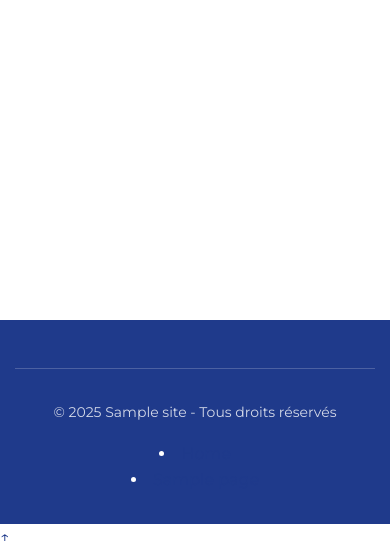
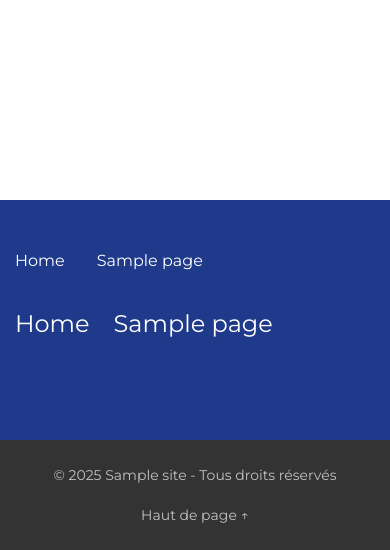
Before and after one commit to ylureault/Insuffle-Theme-Wordpress, a WordPress theme: template insuffle-theme/page.php in a window 390 px wide. Shown: the part 294-844 px from the top of the page. Run offline with PHP 8.4 and a stand-in for WordPress, Linux system fonts and the light colour scheme; the site name, menu and one post (Sample post) are stand-ins, and other content is empty; some libraries are stand-ins or nearby versions.

Commit message:
refactor: Restructure footer to match old theme layout
- Changed widget areas from footer-1 through footer-4 to sidebar-1 and sidebar-2
- Created new template-parts/footer-menus-widgets.php for footer/social menus and widgets
- Simplified footer.php to only contain copyright and back-to-top link (matching old theme)
- Updated CSS for new footer structure:
  - Added .footer-nav-widgets-wrapper for pre-footer section
  - Added .footer-menus-wrapper for footer and social menus
  - Added .footer-widgets-wrapper for widget columns
  - Simplified .site-footer and added .footer-credits
  - Added responsive styles for mobile layout
- This matches the old Twenty Twenty theme footer structure where footer menus/widgets appear BEFORE the copyright footer

```diff
--- a/insuffle-theme/footer.php
+++ b/insuffle-theme/footer.php
@@ -1,54 +1,13 @@
     </div><!-- #content -->
+
+    <?php
+    // Display footer menus and widgets section (before main footer)
+    get_template_part( 'template-parts/footer-menus-widgets' );
+    ?>
 
     <footer id="site-footer" class="site-footer">
         <div class="container">
-
-            <?php if ( is_active_sidebar( 'footer-1' ) || is_active_sidebar( 'footer-2' ) || is_active_sidebar( 'footer-3' ) || is_active_sidebar( 'footer-4' ) ) : ?>
-                <div class="footer-content">
-
-                    <?php if ( is_active_sidebar( 'footer-1' ) ) : ?>
-                        <div class="footer-column">
-                            <?php dynamic_sidebar( 'footer-1' ); ?>
-                        </div>
-                    <?php endif; ?>
-
-                    <?php if ( is_active_sidebar( 'footer-2' ) ) : ?>
-                        <div class="footer-column">
-                            <?php dynamic_sidebar( 'footer-2' ); ?>
-                        </div>
-                    <?php endif; ?>
-
-                    <?php if ( is_active_sidebar( 'footer-3' ) ) : ?>
-                        <div class="footer-column">
-                            <?php dynamic_sidebar( 'footer-3' ); ?>
-                        </div>
-                    <?php endif; ?>
-
-                    <?php if ( is_active_sidebar( 'footer-4' ) ) : ?>
-                        <div class="footer-column">
-                            <?php dynamic_sidebar( 'footer-4' ); ?>
-                        </div>
-                    <?php endif; ?>
-
-                </div><!-- .footer-content -->
-            <?php endif; ?>
-
-            <div class="footer-bottom">
-
-                <?php
-                // Footer logo
-                $footer_logo_id = get_theme_mod( 'insuffle_footer_logo' );
-                if ( $footer_logo_id ) :
-                    $footer_logo_url = wp_get_attachment_image_url( $footer_logo_id, 'full' );
-                    if ( $footer_logo_url ) :
-                        ?>
-                        <img src="<?php echo esc_url( $footer_logo_url ); ?>"
-                             alt="<?php bloginfo( 'name' ); ?>"
-                             class="footer-logo">
-                        <?php
-                    endif;
-                endif;
-                ?>
+            <div class="footer-credits">
 
                 <p class="copyright">
                     <?php
@@ -66,31 +25,14 @@
                     ?>
                 </p>
 
-                <?php
-                // Footer menu
-                if ( has_nav_menu( 'footer' ) ) {
-                    wp_nav_menu(
-                        array(
-                            'theme_location' => 'footer',
-                            'menu_id'        => 'footer-menu',
-                            'container'      => 'nav',
-                            'container_class' => 'footer-navigation',
-                            'depth'          => 1,
-                            'fallback_cb'    => false,
-                        )
-                    );
-                }
-                ?>
+                <!-- Back to top link (inline with copyright) -->
+                <a href="#page" class="back-to-top-link" aria-label="<?php esc_attr_e( 'Retour en haut', 'insuffle' ); ?>">
+                    <?php esc_html_e( 'Haut de page', 'insuffle' ); ?> ↑
+                </a>
 
-            </div><!-- .footer-bottom -->
-
+            </div><!-- .footer-credits -->
         </div><!-- .container -->
     </footer><!-- #site-footer -->
-
-    <!-- Back to top button -->
-    <a href="#page" class="back-to-top" aria-label="<?php esc_attr_e( 'Retour en haut', 'insuffle' ); ?>">
-        ↑
-    </a>
 
 </div><!-- #page -->
 
--- a/insuffle-theme/inc/theme-setup.php
+++ b/insuffle-theme/inc/theme-setup.php
@@ -118,29 +118,17 @@ function insuffle_register_widgets() {
         'after_title'   => '</h3>',
     );
 
-    // Footer widgets
+    // Footer widgets (matching old theme structure)
     register_sidebar( array_merge( $widget_args, array(
-        'name'        => __( 'Footer Colonne 1', 'insuffle' ),
-        'id'          => 'footer-1',
-        'description' => __( 'Zone widget footer - colonne 1', 'insuffle' ),
+        'name'        => __( 'Footer #1', 'insuffle' ),
+        'id'          => 'sidebar-1',
+        'description' => __( 'Première zone widget du footer', 'insuffle' ),
     ) ) );
 
     register_sidebar( array_merge( $widget_args, array(
-        'name'        => __( 'Footer Colonne 2', 'insuffle' ),
-        'id'          => 'footer-2',
-        'description' => __( 'Zone widget footer - colonne 2', 'insuffle' ),
-    ) ) );
-
-    register_sidebar( array_merge( $widget_args, array(
-        'name'        => __( 'Footer Colonne 3', 'insuffle' ),
-        'id'          => 'footer-3',
-        'description' => __( 'Zone widget footer - colonne 3', 'insuffle' ),
-    ) ) );
-
-    register_sidebar( array_merge( $widget_args, array(
-        'name'        => __( 'Footer Colonne 4', 'insuffle' ),
-        'id'          => 'footer-4',
-        'description' => __( 'Zone widget footer - colonne 4', 'insuffle' ),
+        'name'        => __( 'Footer #2', 'insuffle' ),
+        'id'          => 'sidebar-2',
+        'description' => __( 'Deuxième zone widget du footer', 'insuffle' ),
     ) ) );
 }
 add_action( 'widgets_init', 'insuffle_register_widgets' );
--- a/insuffle-theme/style.css
+++ b/insuffle-theme/style.css
@@ -697,62 +697,132 @@ strong, b {
 /*--------------------------------------------------------------
 10. Footer
 --------------------------------------------------------------*/
-.site-footer {
+
+/* Footer Menus & Widgets Section (appears before main footer) */
+.footer-nav-widgets-wrapper {
     background-color: var(--primary);
     color: var(--light);
-    padding: var(--spacing-xl) 0 var(--spacing-md);
+    padding: var(--spacing-xl) 0;
 }
 
-.footer-content {
-    display: grid;
-    grid-template-columns: repeat(auto-fit, minmax(250px, 1fr));
+/* Footer Menus */
+.footer-menus-wrapper {
+    display: flex;
+    flex-wrap: wrap;
     gap: 3rem;
     margin-bottom: 3rem;
 }
 
-.footer-column h3 {
+.footer-menu-wrapper,
+.social-menu-wrapper {
+    flex: 1;
+    min-width: 250px;
+}
+
+.footer-menu,
+.social-menu {
+    display: flex;
+    flex-wrap: wrap;
+    gap: 1rem 2rem;
+    list-style: none;
+    padding: 0;
+    margin: 0;
+}
+
+.footer-menu a,
+.social-menu a {
+    color: var(--light);
+    text-decoration: none;
+    transition: color var(--transition-base);
+}
+
+.footer-menu a:hover,
+.social-menu a:hover {
+    color: var(--secondary);
+}
+
+/* Social menu icons */
+.social-menu {
+    gap: 1.5rem;
+}
+
+.social-menu li {
+    display: inline-block;
+}
+
+.social-menu a {
+    font-size: 1.5rem;
+}
+
+/* Footer Widgets */
+.footer-widgets-wrapper {
+    display: grid;
+    grid-template-columns: repeat(auto-fit, minmax(280px, 1fr));
+    gap: 3rem;
+    margin-top: 3rem;
+    padding-top: 3rem;
+    border-top: 1px solid rgba(255, 255, 255, 0.2);
+}
+
+.footer-widgets .widget {
+    margin-bottom: 0;
+}
+
+.footer-widgets .widget-title {
     color: var(--secondary);
     font-size: 1.25rem;
     margin-bottom: 1.5rem;
+    font-weight: 600;
 }
 
-.footer-links {
+.footer-widgets ul {
     list-style: none;
     padding: 0;
 }
 
-.footer-links li {
+.footer-widgets li {
     margin-bottom: 0.75rem;
 }
 
-.footer-links a {
+.footer-widgets a {
     color: var(--light);
+    text-decoration: none;
     transition: color var(--transition-base);
 }
 
-.footer-links a:hover {
+.footer-widgets a:hover {
     color: var(--secondary);
 }
 
-.footer-contact p {
-    margin-bottom: 0.5rem;
+/* Main Footer (copyright section) */
+.site-footer {
+    background-color: var(--dark);
     color: var(--light);
+    padding: 1.5rem 0;
 }
 
-.footer-bottom {
-    border-top: 1px solid rgba(255, 255, 255, 0.2);
-    padding-top: 2rem;
-    text-align: center;
-}
-
-.footer-logo {
-    max-height: 60px;
-    margin: 0 auto 1rem;
+.footer-credits {
+    display: flex;
+    flex-wrap: wrap;
+    justify-content: space-between;
+    align-items: center;
+    gap: 1rem;
+    font-size: 0.875rem;
 }
 
 .copyright {
-    font-size: 0.875rem;
-    color: rgba(255, 255, 255, 0.8);
+    margin: 0;
+    color: rgba(255, 255, 255, 0.7);
+}
+
+.back-to-top-link {
+    color: rgba(255, 255, 255, 0.7);
+    text-decoration: none;
+    transition: color var(--transition-base);
+}
+
+.back-to-top-link:hover {
+    color: var(--secondary);
 }
 
 /*--------------------------------------------------------------
@@ -910,9 +980,19 @@ strong, b {
         grid-template-columns: 1fr;
     }
 
-    .footer-content {
+    .footer-menus-wrapper {
+        flex-direction: column;
+        gap: 2rem;
+    }
+
+    .footer-widgets-wrapper {
         grid-template-columns: 1fr;
         gap: 2rem;
+    }
+
+    .footer-credits {
+        flex-direction: column;
+        text-align: center;
     }
 }
 
--- /dev/null
+++ b/insuffle-theme/template-parts/footer-menus-widgets.php
@@ -0,0 +1,97 @@
+<?php
+/**
+ * Template part for footer menus and widgets section
+ * This section appears BEFORE the main footer
+ *
+ * @package Insuffle
+ * @since 1.0.0
+ */
+
+$has_footer_menu = has_nav_menu( 'footer' );
+$has_social_menu = has_nav_menu( 'social' );
+$has_sidebar_1 = is_active_sidebar( 'sidebar-1' );
+$has_sidebar_2 = is_active_sidebar( 'sidebar-2' );
+
+// Only display this section if at least one element is active
+if ( ! $has_footer_menu && ! $has_social_menu && ! $has_sidebar_1 && ! $has_sidebar_2 ) {
+    return;
+}
+?>
+
+<div class="footer-nav-widgets-wrapper">
+    <div class="container">
+
+        <?php if ( $has_footer_menu || $has_social_menu ) : ?>
+            <div class="footer-menus-wrapper">
+
+                <?php
+                // Footer navigation menu
+                if ( $has_footer_menu ) {
+                    ?>
+                    <nav class="footer-menu-wrapper" aria-label="<?php esc_attr_e( 'Menu du footer', 'insuffle' ); ?>">
+                        <h2 class="screen-reader-text"><?php esc_html_e( 'Menu du footer', 'insuffle' ); ?></h2>
+                        <ul class="footer-menu reset-list-style">
+                            <?php
+                            wp_nav_menu(
+                                array(
+                                    'theme_location'  => 'footer',
+                                    'container'       => '',
+                                    'items_wrap'      => '%3$s',
+                                    'depth'           => 1,
+                                    'fallback_cb'     => false,
+                                )
+                            );
+                            ?>
+                        </ul>
+                    </nav><!-- .footer-menu-wrapper -->
+                    <?php
+                }
+
+                // Social navigation menu
+                if ( $has_social_menu ) {
+                    ?>
+                    <nav class="social-menu-wrapper" aria-label="<?php esc_attr_e( 'Menu réseaux sociaux', 'insuffle' ); ?>">
+                        <h2 class="screen-reader-text"><?php esc_html_e( 'Menu réseaux sociaux', 'insuffle' ); ?></h2>
+                        <ul class="social-menu reset-list-style">
+                            <?php
+                            wp_nav_menu(
+                                array(
+                                    'theme_location'  => 'social',
+                                    'container'       => '',
+                                    'items_wrap'      => '%3$s',
+                                    'depth'           => 1,
+                                    'link_before'     => '<span class="screen-reader-text">',
+                                    'link_after'      => '</span>',
+                                    'fallback_cb'     => false,
+                                )
+                            );
+                            ?>
+                        </ul>
+                    </nav><!-- .social-menu-wrapper -->
+                    <?php
+                }
+                ?>
+
+            </div><!-- .footer-menus-wrapper -->
+        <?php endif; ?>
+
+        <?php if ( $has_sidebar_1 || $has_sidebar_2 ) : ?>
+            <aside class="footer-widgets-wrapper">
+
+                <?php if ( $has_sidebar_1 ) : ?>
+                    <div class="footer-widgets footer-widgets-1">
+                        <?php dynamic_sidebar( 'sidebar-1' ); ?>
+                    </div>
+                <?php endif; ?>
+
+                <?php if ( $has_sidebar_2 ) : ?>
+                    <div class="footer-widgets footer-widgets-2">
+                        <?php dynamic_sidebar( 'sidebar-2' ); ?>
+                    </div>
+                <?php endif; ?>
+
+            </aside><!-- .footer-widgets-wrapper -->
+        <?php endif; ?>
+
+    </div><!-- .container -->
+</div><!-- .footer-nav-widgets-wrapper -->
```
